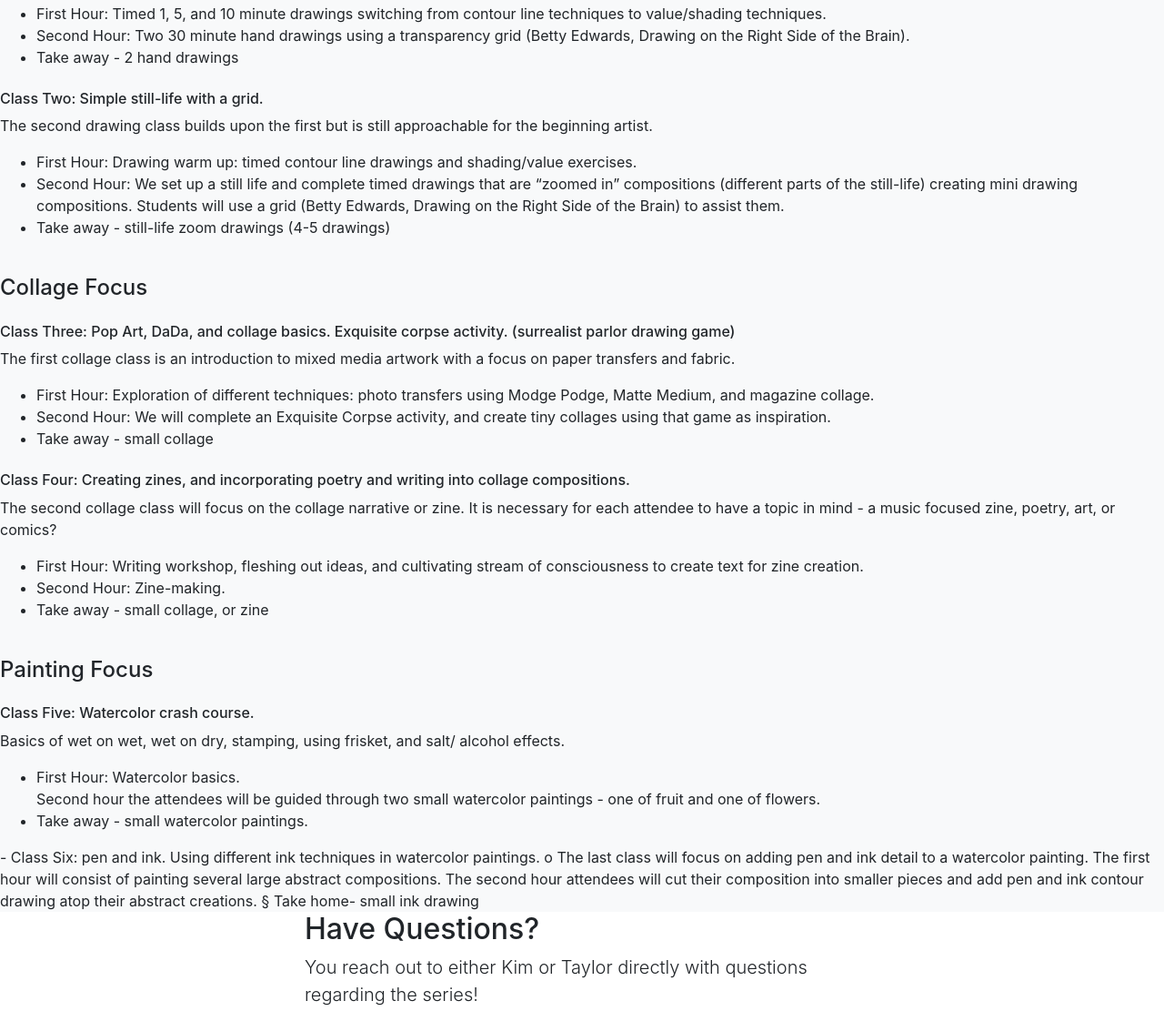
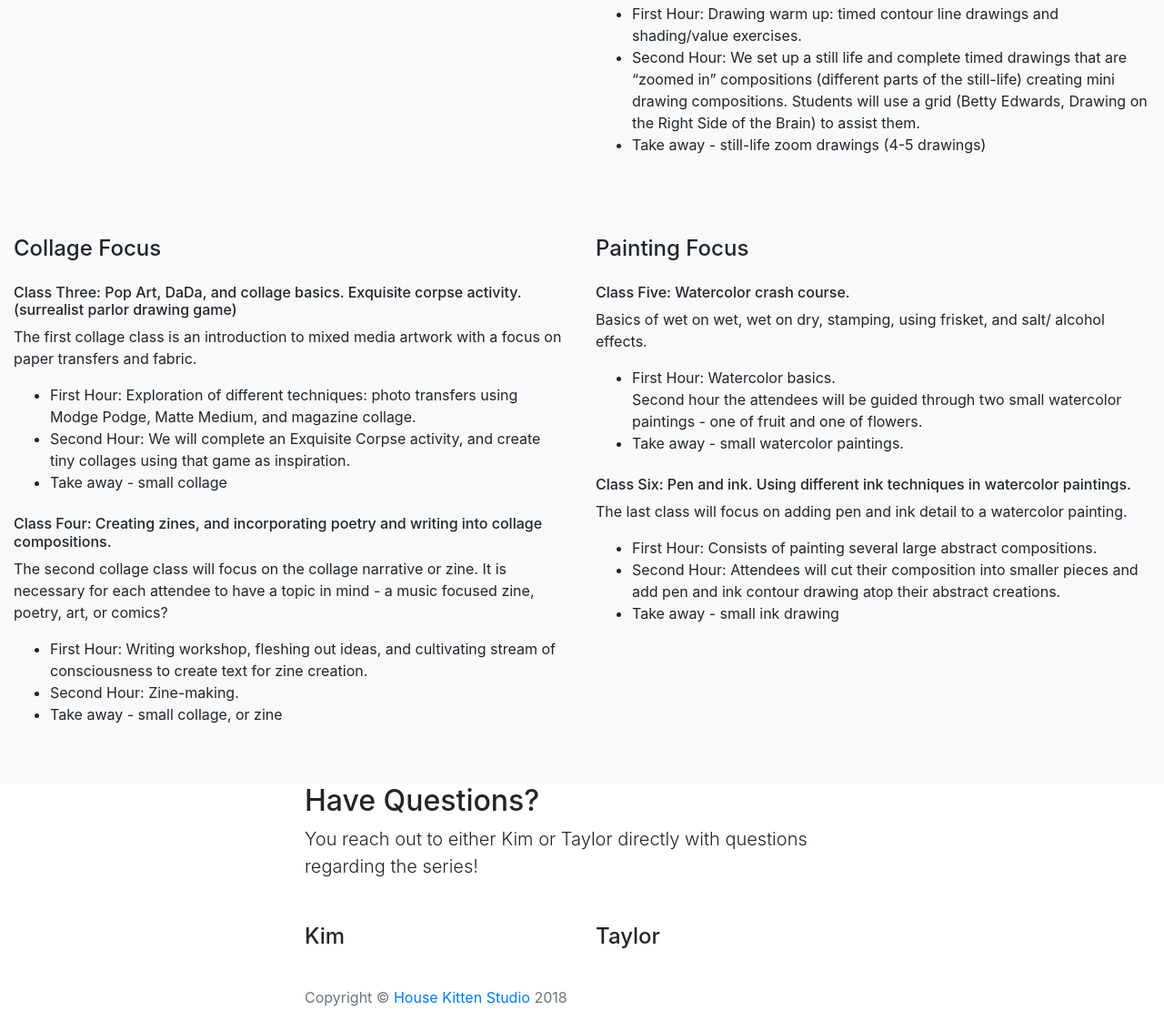
Before and after one commit to taylovision/sketchbook-series, a website with bundled scripts: page index.html in a window 1280 px wide. Shown: the part 1793-2904 px from the top of the page at 91% size. Built offline with nearby package versions, Linux system fonts and the light colour scheme.

Commit message:
structure

```diff
--- a/index.html
+++ b/index.html
@@ -127,7 +127,7 @@
             <h2 class="mb-5">What Will I learn?</h2>
             <p class="lead mb-5">The series is split into three disciplines with two classes per discipline. Participants are encouraged to take the full series, but have the flexibility to pick and choose which classes they would like to take. Details about each class are outlined below.</p>
 			</div>
-			<div class"col-lg-6 col-sm-12 mb-5">
+			<div class="col-lg-6 col-sm-12 mb-5">
 			<h4 class="mb-4">Drawing Focus</h4>
 		<h6>Class One: Contour line, value, and ‘Drawing on the Right Side of the Brain’ exercises.</h6>
 <p>This class is geared to be a no-pressure introduction into drawing.<p>
@@ -136,7 +136,6 @@
 <li>Second Hour: Two 30 minute hand drawings using a transparency grid (Betty Edwards, Drawing on the Right Side of the Brain).</li>
 <li>Take away - 2 hand drawings</li>
 </ul>
-
 		<h6 class="mt-4">Class Two: Simple still-life with a grid.</h6>
 <p>The second drawing class builds upon the first but is still approachable for the beginning artist.</p>
 <ul>
@@ -145,7 +144,7 @@
 <li>Take away - still-life zoom drawings (4-5 drawings)</li>
 </ul>
  </div>
- <div class"col-lg-6 col-sm-12 mb-5">
+ <div class="col-lg-6 col-sm-12 mb-5">
 <h4 class="mt-4 mb-4">Collage Focus</h4>
 		<h6>Class Three: Pop Art, DaDa, and collage basics. Exquisite corpse activity. (surrealist parlor drawing game)</h6>
 <p>The first collage class is an introduction to mixed media artwork with a focus on paper transfers and fabric. </p>
@@ -163,7 +162,7 @@
 		<li>Take away - small collage, or zine</li>
 		</ul>
  </div>
- <div class"col-lg-6 col-sm-12 mb-5">
+ <div class="col-lg-6 col-sm-12 mb-5">
 <h4 class="mt-4 mb-4">Painting Focus</h4>
 <h6>Class Five: Watercolor crash course.</h6>
 <p>Basics of wet on wet, wet on dry, stamping, using frisket, and salt/ alcohol effects.</p>
@@ -173,9 +172,13 @@
 <li>Take away - small watercolor paintings.</li>
 </ul>
 
--        Class Six: pen and ink. Using different ink techniques in watercolor paintings.
-o   The last class will focus on adding pen and ink detail to a watercolor painting.  The first hour will consist of painting several large abstract compositions. The second hour attendees will cut their composition into smaller pieces and add pen and ink contour drawing atop their abstract creations.
-§  Take home- small ink drawing
+<h6 class="mt-4">Class Six: Pen and ink. Using different ink techniques in watercolor paintings.</h6>
+<p>The last class will focus on adding pen and ink detail to a watercolor painting. </p>
+<ul>
+<li>First Hour: Consists of painting several large abstract compositions.</li>
+<li> Second Hour: Attendees will cut their composition into smaller pieces and add pen and ink contour drawing atop their abstract creations.</li>
+<li>Take away - small ink drawing</li>
+</ul>
 </div>
           </div>
         </div>
```
